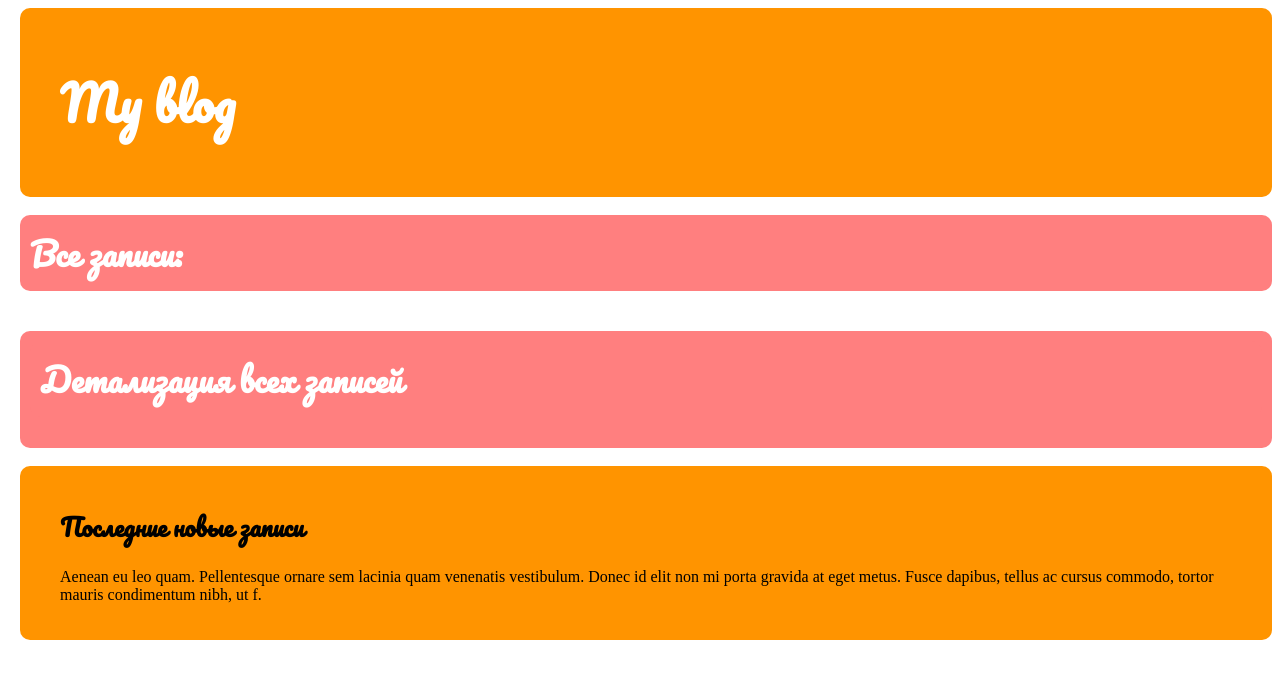
After one commit to khusainovrm/brand_new, a Django app: template mysite/apps/blog/templates/blog/base.html in a window 1280 px wide. The commit adds this page. Shown: the top 679 px of the page. Run offline with Django 3.2, Linux system fonts and the light colour scheme; the template is opened without the code that fills it, so the values that code supplies are empty; parts of the project's set-up code (start-up, migrations or seed data) failed here and were passed over.

Commit message:
smth strange

```diff
--- /dev/null
+++ b/mysite/apps/blog/templates/blog/base.html
@@ -0,0 +1,34 @@
+<!DOCTYPE html>
+{% load static %}
+<html lang="ru">
+ <head>
+        <meta charset="UTF-8">
+        <title>Rinat's blog</title>
+        <link href="https://fonts.googleapis.com/css?family=Lobster|Pacifico&display=swap" rel="stylesheet">
+        <link rel="stylesheet" href="{% static "css/blog.css" %}" />
+ </head>
+    <body>
+    <div class="page-header">
+        <h1><a href="/">My blog</a></h1>
+    </div>
+    <br>
+
+    <div class="allnotes">
+        <h1>Все записи:</h1>
+                {% for post in posts %}
+                    <div class = 'post'>{{ post }}</div>
+                {% endfor %}
+    </div>
+    <br>
+    <div class = "detailnotes">
+        <h1 class = "firstdetail"><a href="">Детализация всех записей</a></h1>
+            {% block post %}
+            {% endblock %}
+    </div> <br>
+
+        <div class="recent">
+            <h2>Последние новые записи</h2>
+            <p>Aenean eu leo quam. Pellentesque ornare sem lacinia quam venenatis vestibulum. Donec id elit non mi porta gravida at eget metus. Fusce dapibus, tellus ac cursus commodo, tortor mauris condimentum nibh, ut f.</p>
+        </div>
+    </body>
+</html>
--- a/mysite/apps/blog/urls.py
+++ b/mysite/apps/blog/urls.py
@@ -4,5 +4,6 @@ from django.conf import settings
 
 from . import views
 urlpatterns = [
-    path('', views.post_list, name = '-post_list')
+    path('', views.post_list, name = 'post_list'),
+    path ('home', views.home, name='home')
 ] + static(settings.STATIC_URL, document_root=settings.STATICFILES_DIRS)
--- a/mysite/apps/blog/views.py
+++ b/mysite/apps/blog/views.py
@@ -5,3 +5,7 @@ from .models import Post
 def post_list(request):
     posts = Post.objects.order_by("created_date")
     return render(request, 'blog/post_list.html', {"posts" : posts})
+
+def home(request):
+    pops = Post.objects.all()
+    return render(request, 'blog/base.html', {"posts" : pops})
--- a/mysite/static/css/blog.css
+++ b/mysite/static/css/blog.css
@@ -22,7 +22,7 @@ body {
 }
 
 h1, h2, h3, h4 {
-    font-family: 'Lobster', cursive;
+    font-family: 'Pacifico', cursive;
 }
 
 .allnotes h1, .allnotes h1 a, .allnotes h1 a:visited, .allnotes h1 a:active {
--- a/mysite/urls.py
+++ b/mysite/urls.py
@@ -18,5 +18,6 @@ from django.urls import path, include
 
 urlpatterns = [
     path('admin/', admin.site.urls),
-    path('blog/', include('blog.urls'))
+    path('blog/', include('blog.urls')),
+    path ('home/', include ('blog.urls')),
 ]
```
Also changed, not shown: mysite/apps/blog/templates/blog/post_list.html (+5 -34 lines).
